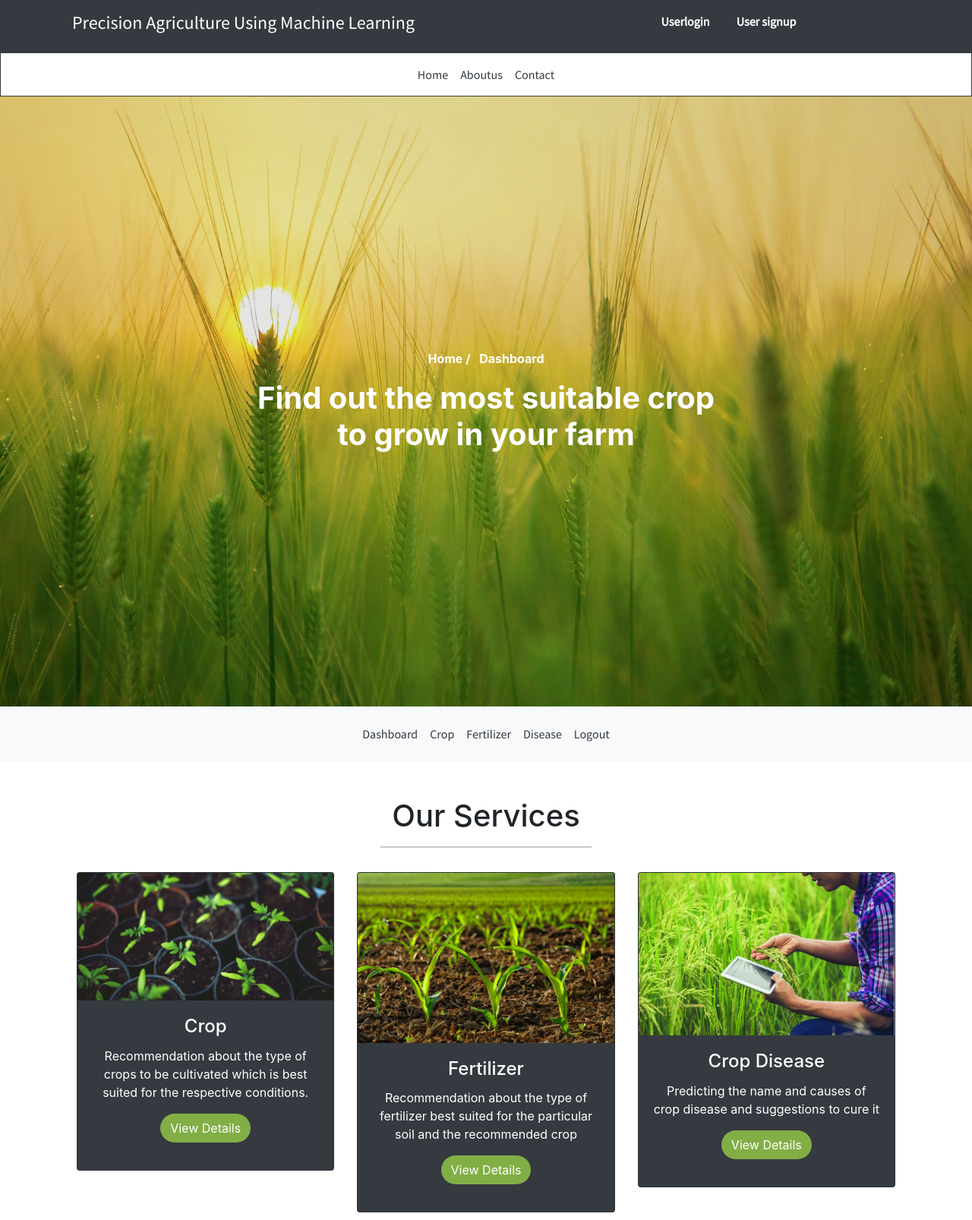
After one commit to atharval1/precision-agriculture-using-machine-learning, a Flask app: page /dashboard in a window 1280 px wide. The commit adds this page. Shown: the whole page at 76% size. Run offline with Flask 2, Linux system fonts and the light colour scheme; a user stored in the database is signed in; some libraries are stand-ins or nearby versions; some web fonts are replaced.

Commit message:
login system added

```diff
--- a/app.py
+++ b/app.py
@@ -1,9 +1,58 @@
-from flask import Flask, render_template
+from enum import unique
+from tkinter.tix import Form
+import bcrypt
+from flask import Flask, redirect, render_template, url_for
+from flask_sqlalchemy import SQLAlchemy
+from flask_login import UserMixin, login_user, LoginManager, login_required, logout_user, current_user
+from wtforms import StringField, PasswordField, SubmitField
+from wtforms.validators import InputRequired, Length, ValidationError
+from flask_wtf import FlaskForm
+from flask_bcrypt import Bcrypt
+
 
 app = Flask(__name__)
+db = SQLAlchemy(app)
+bcrypt = Bcrypt(app)
+app.config["SQLALCHEMY_DATABASE_URI"] = "sqlite:///database.db"
+app.config["SECRET_KEY"] = 'thisissecretkey'
+
+
+
+login_manager = LoginManager()
+login_manager.init_app(app)
+login_manager.login_view = "login"
+
+
+
+@login_manager.user_loader
+def load_user(user_id):
+    return User.query.get(int(user_id))
+
+class User(db.Model,UserMixin):
+    id = db.Column(db.Integer,primary_key=True)
+    username = db.Column(db.String(20), nullable=False, unique=True)
+    password = db.Column(db.String(80), nullable=False)
+
+class RegisterForm(FlaskForm):
+    username=StringField(validators=[InputRequired(),Length(min=5,max=20)],render_kw={"placeholder":"username"})
+    password=PasswordField(validators=[InputRequired(),Length(min=5,max=20)],render_kw={"placeholder":"password"})
+    submit = SubmitField("Register")
+
+    def validate_username(self, username):
+        existing_user_username = User.query.filter_by(username=username.data).first()
+        if existing_user_username:
+            raise ValidationError("That username already exist. please choose different one.")
+
+class LoginForm(FlaskForm):
+    username=StringField(validators=[InputRequired(),Length(min=5,max=20)],render_kw={"placeholder":"username"})
+    password=PasswordField(validators=[InputRequired(),Length(min=5,max=20)],render_kw={"placeholder":"password"})
+    submit = SubmitField("Login")
+
+
 @app.route("/")
 def hello_world():
     return render_template("index.html")
+
 
 @app.route("/aboutus")
 def aboutus():
@@ -13,25 +62,62 @@ def aboutus():
 def contact():
     return render_template("contact.html")
 
-@app.route("/login")
+@app.route("/login", methods=['GET', 'POST'])
 def login():
-    return render_template("login.html")
+    form = LoginForm()
+    if current_user.is_authenticated:
+         return redirect(url_for('dashboard'))
 
-@app.route("/signup")
+    if form.validate_on_submit():
+        user = User.query.filter_by(username=form.username.data).first()
+        if user:
+            if bcrypt.check_password_hash(user.password,form.password.data):
+                login_user(user)
+                return redirect(url_for('dashboard'))
+
+    return render_template("login.html", form=form)
+
+@ app.route('/dashboard',methods=['GET', 'POST'])
+@login_required
+def dashboard():
+    title = 'dashboard'
+    return render_template('dashboard.html', title=title)
+
+@ app.route('/logout',methods=['GET', 'POST'])
+@login_required
+def logout():
+    logout_user()
+    return redirect(url_for('login'))
+
+
+@app.route("/signup",methods=['GET', 'POST'])
 def signup():
-    return render_template("signup.html")
+    form = RegisterForm()
+
+    if form.validate_on_submit():
+        hashed_password = bcrypt.generate_password_hash(form.password.data)
+        new_user = User(username=form.username.data, password=hashed_password)
+        db.session.add(new_user)
+        db.session.commit()
+        return redirect(url_for('login'))
+
+
+    return render_template("signup.html", form=form)
 
 @ app.route('/crop-recommend')
+@login_required
 def crop_recommend():
     title = 'Harvestify - Crop Recommendation'
     return render_template('crop.html', title=title)
 
 @ app.route('/fertilizer')
+@login_required
 def fertilizer_recommendation():
     title = 'Harvestify - Fertilizer Suggestion'
     return render_template('fertilizer.html', title=title)
 
 @app.route('/disease-predict', methods=['GET', 'POST'])
+@login_required
 def disease_prediction():
     title = 'Harvestify - Disease Detection'
     return render_template('disease.html', title=title)
--- a/templates/base.html
+++ b/templates/base.html
@@ -33,12 +33,12 @@
                     <span class="navbar-toggler-icon"></span>
                 </button>
                 <div class="collapse navbar-collapse " id="navbarNav">
-                    <ul class="navbar-nav">
+                    <ul class="navbar-nav mx-auto">
                         <li class="nav-item active">
                             <a class="nav-link" href="{{ url_for('hello_world') }}">Home</a>
                         </li>
 
-                        <li class="nav-item">
+                        <!-- <li class="nav-item">
                             <a class="nav-link" href="{{ url_for('crop_recommend') }}">Crop</a>
                         </li>
                         <li class="nav-item">
@@ -46,7 +46,7 @@
                         </li>
                         <li class="nav-item">
                             <a class="nav-link" href="{{ url_for('disease_prediction') }}">Disease</a>
-                        </li>
+                        </li> -->
 
                         <li class="nav-item">
                             <a class="nav-link" href="{{ url_for('aboutus') }}">Aboutus</a>
--- /dev/null
+++ b/templates/dashboard.html
@@ -0,0 +1,167 @@
+{% extends 'base.html' %} {% block title %} Crop {% endblock title %} {% block body %}
+
+<!doctype html>
+<html lang="en">
+
+<head>
+    <!-- Required meta tags -->
+    <meta charset="utf-8">
+    <meta name="viewport" content="width=device-width, initial-scale=1, shrink-to-fit=no">
+
+    <!-- Bootstrap CSS -->
+    <link rel="stylesheet" href="https://maxcdn.bootstrapcdn.com/bootstrap/4.0.0/css/bootstrap.min.css" integrity="sha384-Gn5384xqQ1aoWXA+058RXPxPg6fy4IWvTNh0E263XmFcJlSAwiGgFAW/dAiS6JXm" crossorigin="anonymous">
+
+    <style>
+        .hero-image {
+            background-image: linear-gradient(rgba(0, 0, 0, 0.1), rgba(0, 0, 0, 0.1)), url("/static/images/4.jpeg");
+            height: 50%;
+            background-position: center;
+            background-repeat: no-repeat;
+            background-size: cover;
+            position: relative;
+        }
+
+        .backgr-image {
+            background-image: linear-gradient(rgba(0, 0, 0.1, 0.1), rgba(0, 0, 0.1, 0.1)), url("/static/images/1.jpeg");
+            height: 100%;
+            background-position: center;
+            background-repeat: no-repeat;
+            background-size: cover;
+            position: relative;
+            margin-top: 10px;
+            margin-bottom: 10px;
+            color: white;
+        }
+
+        .hero-text {
+            text-align: center;
+            position: absolute;
+            top: 50%;
+            left: 50%;
+            transform: translate(-50%, -50%);
+            color: white;
+        }
+
+        .text-colors {
+            color: #7dcaf3;
+        }
+
+        .btn-info {
+            background-color: #7dcaf3;
+            border-color: #fff;
+        }
+
+        #myBtn {
+            display: none;
+            position: fixed;
+            bottom: 20px;
+            right: 100px;
+            z-index: 999;
+            font-size: 10px;
+            border: none;
+            outline: none;
+            background-color: #7dcaf3;
+            color: white;
+            cursor: pointer;
+            padding: 10px;
+            border-radius: 50%;
+        }
+
+        .aboutimg {
+            width: 100%;
+            height: 500px !important;
+        }
+    </style>
+</head>
+
+<body>
+
+    <!--About us section-->
+    <div class="hero-image ">
+        <div class="hero-text">
+            <p class="breadcrumbs text-white font-weight-bold"><span class="mr-2"><a href="{{ url_for('hello_world') }}"
+                        class="text-white">Home /</a></span>
+                <span>Dashboard</span>
+            </p>
+            <h1 class="mb-0 bread font-weight-bold">Find out the most suitable crop to grow in your farm</h1>
+        </div>
+    </div>
+    <!--/About us section-->
+
+    <!-- <a href="{{ url_for('logout') }}">
+        <input type="submit" class="btn btn-dark btn-md float-end m-4" value="logout">
+    </a> -->
+
+    <!-- second nav -->
+    <nav class="navbar navbar-expand-lg navbar-light bg-light">
+        <button class="navbar-toggler" type="button" data-toggle="collapse" data-target="#navbarNavAltMarkup" aria-controls="navbarNavAltMarkup" aria-expanded="false" aria-label="Toggle navigation">
+        <span class="navbar-toggler-icon"></span>
+        </button>
+        <div class="collapse navbar-collapse" id="navbarNavAltMarkup">
+            <div class="navbar-nav mx-auto">
+                <a class="nav-item nav-link" href="{{ url_for('dashboard') }}">Dashboard <span class="sr-only">(current)</span></a>
+                <a class="nav-item nav-link" href="{{ url_for('crop_recommend') }}">Crop</a>
+                <a class="nav-item nav-link" href="{{ url_for('fertilizer_recommendation') }}">Fertilizer</a>
+                <a class="nav-item nav-link" href="{{ url_for('disease_prediction') }}">Disease</a>
+                <a class="nav-item nav-link" href="{{ url_for('logout') }}">Logout</a>
+            </div>
+        </div>
+    </nav>
+
+
+
+    <!--service part-->
+    <section>
+        <div class="container ">
+            <h1 class="text-center text-capitalize pt-5 ">Our services</h1>
+            <hr class="w-25 mx-auto " />
+
+            <div class="row text-center mb-5 p-3 ">
+                <div class="col-lg-4 col-md-4 col-12 ">
+                    <div class="card bg-dark text-white ">
+                        <img class="card-img-top " src="{{url_for( 'static', filename='images/a.jpg' )}} " alt="Card image " />
+                        <div class="card-body ">
+                            <h4 class="card-title ">Crop</h4>
+                            <p class="card-text ">Recommendation about the type of crops to be cultivated which is best suited for the respective conditions.</p>
+                            <p><a href="{{ url_for( 'crop_recommend') }} " class="btn view rounded-pill ">View Details</a></p>
+                        </div>
+                    </div>
+                </div>
+
+                <div class="col-lg-4 col-md-4 col-12 ">
+                    <div class="card bg-dark text-white ">
+                        <img class="card-img-top " src="{{ url_for( 'static', filename='images/c.jpg' ) }} " alt="Card image " />
+                        <div class="card-body ">
+                            <h4 class="card-title ">Fertilizer</h4>
+                            <p class="card-text ">Recommendation about the type of fertilizer best suited for the particular soil and the recommended crop</p>
+                            <p><a href="{{ url_for( 'fertilizer_recommendation') }} " class="btn view rounded-pill ">View Details</a></p>
+                        </div>
+                    </div>
+                </div>
+
+                <div class="col-lg-4 col-md-4 col-12 ">
+                    <div class="card bg-dark text-white ">
+                        <img class="card-img-top " src="{{ url_for( 'static', filename='images/b.jpg' ) }} " alt="Card image " />
+                        <div class="card-body ">
+                            <h4 class="card-title ">Crop Disease</h4>
+                            <p class="card-text ">Predicting the name and causes of crop disease and suggestions to cure it
+                            </p>
+                            <p><a href="{{ url_for( 'disease_prediction') }} " class="btn view rounded-pill ">View Details</a></p>
+                        </div>
+                    </div>
+                </div>
+            </div>
+        </div>
+    </section>
+    <!--services end-->
+
+
+    <!-- Optional JavaScript -->
+    <!-- jQuery first, then Popper.js, then Bootstrap JS -->
+    <script src="https://code.jquery.com/jquery-3.2.1.slim.min.js " integrity="sha384-KJ3o2DKtIkvYIK3UENzmM7KCkRr/rE9/Qpg6aAZGJwFDMVNA/GpGFF93hXpG5KkN " crossorigin="anonymous "></script>
+    <script src="https://cdnjs.cloudflare.com/ajax/libs/popper.js/1.12.9/umd/popper.min.js " integrity="sha384-ApNbgh9B+Y1QKtv3Rn7W3mgPxhU9K/ScQsAP7hUibX39j7fakFPskvXusvfa0b4Q " crossorigin="anonymous "></script>
+    <script src="https://maxcdn.bootstrapcdn.com/bootstrap/4.0.0/js/bootstrap.min.js " integrity="sha384-JZR6Spejh4U02d8jOt6vLEHfe/JQGiRRSQQxSfFWpi1MquVdAyjUar5+76PVCmYl " crossorigin="anonymous "></script>
+</body>
+
+</html>
+{% endblock body %}
--- a/templates/index.html
+++ b/templates/index.html
@@ -54,7 +54,7 @@
                     <div class="card-body">
                         <h4 class="card-title">Crop</h4>
                         <p class="card-text">Recommendation about the type of crops to be cultivated which is best suited for the respective conditions.</p>
-                        <p><a href="{{ url_for('login') }}" class="btn view rounded-pill">View Details</a></p>
+                        <p><a href="{{ url_for('crop_recommend') }}" class="btn view rounded-pill">View Details</a></p>
                     </div>
                 </div>
             </div>
@@ -65,7 +65,7 @@
                     <div class="card-body">
                         <h4 class="card-title">Fertilizer</h4>
                         <p class="card-text">Recommendation about the type of fertilizer best suited for the particular soil and the recommended crop</p>
-                        <p><a href="{{ url_for('login')}}" class="btn view rounded-pill">View Details</a></p>
+                        <p><a href="{{ url_for('fertilizer_recommendation') }}" class="btn view rounded-pill">View Details</a></p>
                     </div>
                 </div>
             </div>
@@ -77,7 +77,7 @@
                         <h4 class="card-title">Crop Disease</h4>
                         <p class="card-text">Predicting the name and causes of crop disease and suggestions to cure it
                         </p>
-                        <p><a href="{{ url_for('login') }}" class="btn view rounded-pill">View Details</a></p>
+                        <p><a href="{{ url_for('disease_prediction') }}" class="btn view rounded-pill">View Details</a></p>
                     </div>
                 </div>
             </div>
```
Also changed, not shown: templates/aboutus.html (+13 -0 lines), templates/contact.html (+15 -0 lines), templates/crop.html (+16 -0 lines), templates/disease.html (+16 -0 lines), templates/fertilizer.html (+16 -0 lines), templates/login.html (+18 -11 lines), templates/signup.html (+16 -12 lines), database.db (added), 4 other files.
